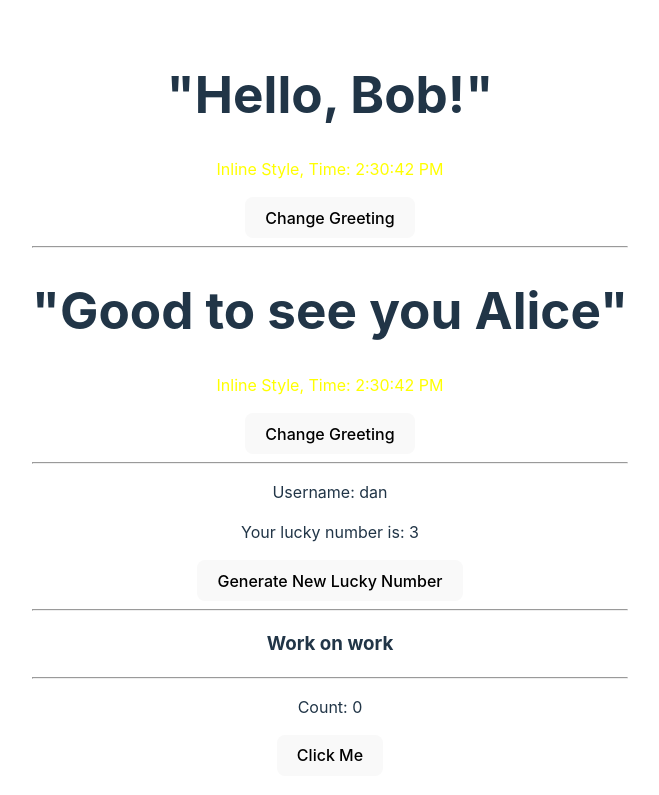
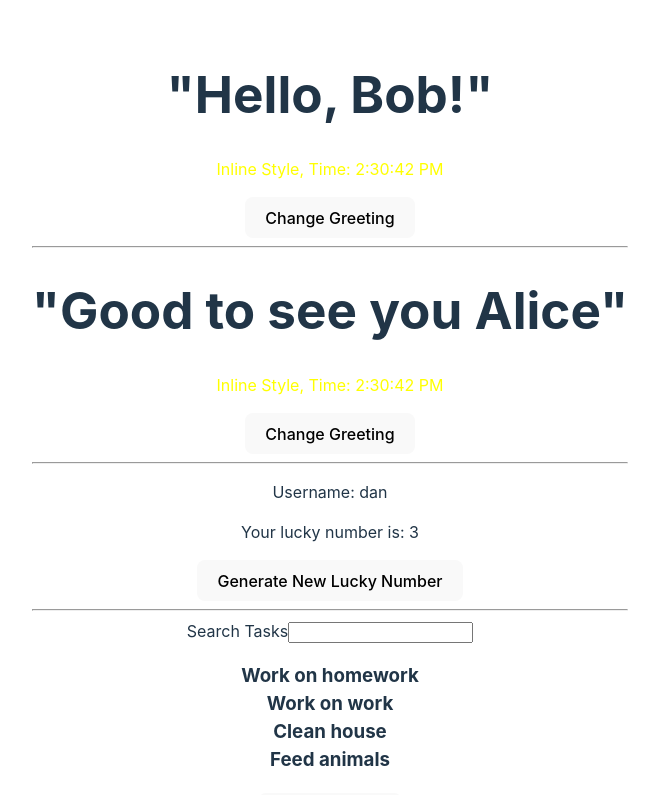
Before and after one commit to daniel-s-fhsu/FrontendDev_Project2, a React (Vite) app: page / in a window 1280 px wide. Shown: the top 795 px of the page, without its empty margins (310-969 px from the left). Built offline with nearby package versions, Linux system fonts and the light colour scheme.

Commit message:
Updated TaskComponent to midterm requirements

```diff
--- a/index.html
+++ b/index.html
@@ -4,7 +4,7 @@
     <meta charset="UTF-8" />
     <link rel="icon" type="image/svg+xml" href="/vite.svg" />
     <meta name="viewport" content="width=device-width, initial-scale=1.0" />
-    <title>Front end dev, project 1</title>
+    <title>Front end dev, Midterm</title>
   </head>
   <body>
     <div id="root"></div>
--- a/src/TaskComponent.jsx
+++ b/src/TaskComponent.jsx
@@ -1,13 +1,37 @@
+import { useState } from "react";
+
 function TaskComponent() {
-    return <h3>
-        {getRandomTask()}
-    </h3>;
+    const tasks = ["Work on homework", "Work on work", "Clean house", "Feed animals"];
+    const [filteredTasks, setFilteredTasks] = useState(tasks);
+
+    // function getRandomTask() {
+    //     return tasks[Math.floor(Math.random() * tasks.length)]
+    // }
+    const handleOnChange = (event) => {
+        setFilteredTasks(tasks.filter(task => task.toLowerCase().includes(event.target.value)))
+    };
+
+    const handleSort = () => {
+        const sortedTasks = [...filteredTasks].sort();
+        setFilteredTasks(sortedTasks);
+    };
+
+    return (
+    <div>
+        <label>Search Tasks</label>
+        <input onChange={handleOnChange}/>
+        <h3>
+            { filteredTasks.map((item, index) => (
+                <div key={index}>
+                    {item}
+                </div>
+            ))}
+        </h3>
+        <button onClick={handleSort}>Sort by Name</button>
+    </div>
+    );
 }
 
-let tasks = ["Work on homework", "Work on work", "Clean house", "Feed animals"];
 
-function getRandomTask() {
-    return tasks[Math.floor(Math.random() * tasks.length)]
-}
 
 export default TaskComponent;
--- a/src/TaskForm.jsx
+++ b/src/TaskForm.jsx
@@ -2,6 +2,7 @@ import { useState } from "react";
 
 function TaskForm() {
     const [userInput, setUserInput] = useState('');
+    const [description, setDescription] = useState('');
 
     const handleChange = (event) => {
         setUserInput(event.target.value);
```
